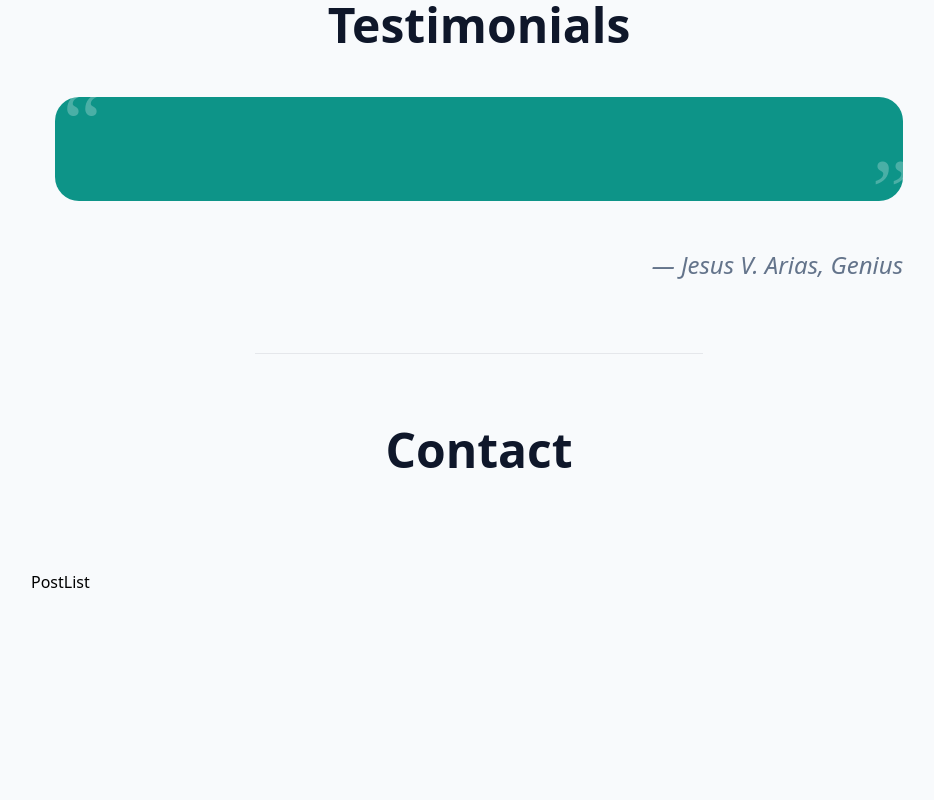
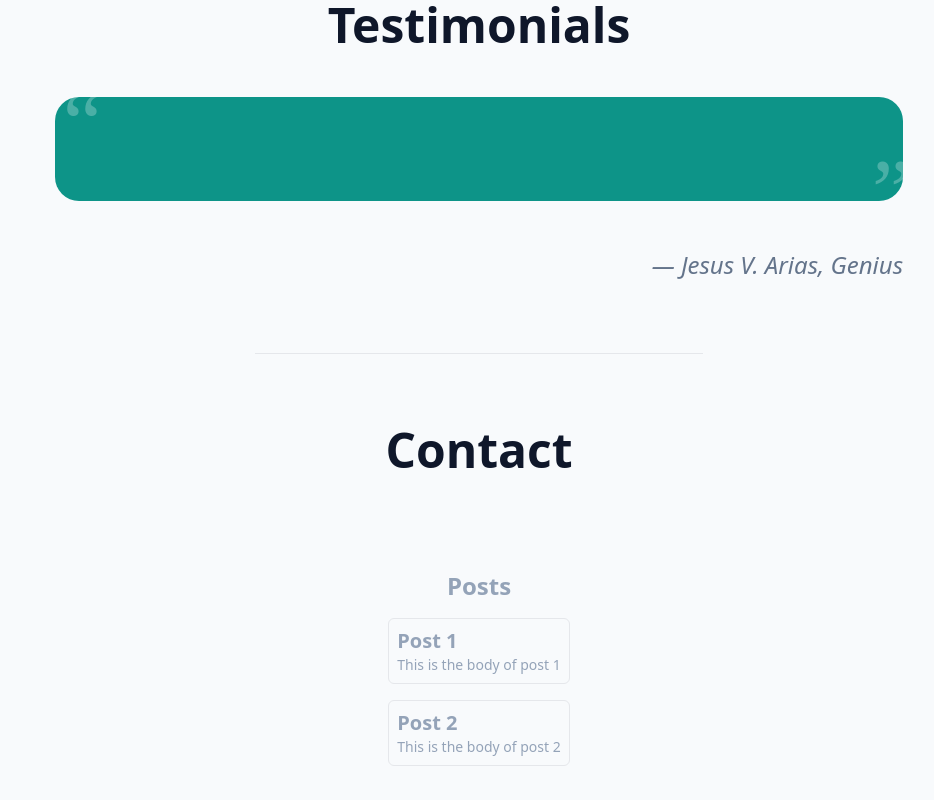
Before and after one commit to JesusVergara89/Practicing-Tailwind-01, a React (Create React App) app: page / in a window 1280 px wide. Shown: the part 1451-2251 px from the top of the page, without its empty margins (161-1095 px from the left). Before the commit the page ends 2045 px from the top, so only its background shows below. Built offline with nearby package versions, Linux system fonts and the light colour scheme.

Commit message:
styling post list component and showing it in the main component

```diff
--- a/src/components/PostList.js
+++ b/src/components/PostList.js
@@ -1,9 +1,23 @@
-import React from 'react'
+import React from "react";
+import { useSelector } from "react-redux";
+import { selectAllPost } from "../store/slices/postSlice";
 
 const PostList = () => {
+  const post = useSelector(selectAllPost);
+
+  const renderedPosts = post.map((post) => (
+    <div className="border p-2 rounded-md flex flex-col hover:bg-slate-700 hover:cursor-pointer" key={post.id}>
+      <h3 className="text-slate-400 text-xl font-bold">{post.title}</h3>
+      <p className="text-slate-400 text-sm">{post.body.substring(0, 100)}</p>
+    </div>
+  ));
+
   return (
-    <div>PostList</div>
-  )
-}
+    <section className="flex flex-col items-center justify-center mb-16 gap-4">
+      <h2 className="text-slate-400 text-2xl font-bold">Posts</h2>
+      {renderedPosts}
+    </section>
+  );
+};
 
-export default PostList
+export default PostList;
--- a/src/store/slices/postSlice.js
+++ b/src/store/slices/postSlice.js
@@ -19,6 +19,6 @@ export const postSlice = createSlice({
     }
 });
 
-export const {  } = postSlice.actions;
+export const selectAllPost = (state) => state.postReducer;
 
 export default postSlice.reducer;
```
